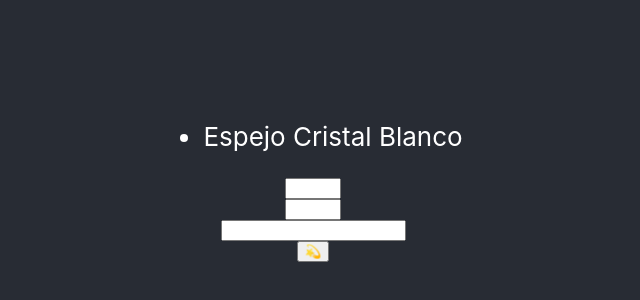
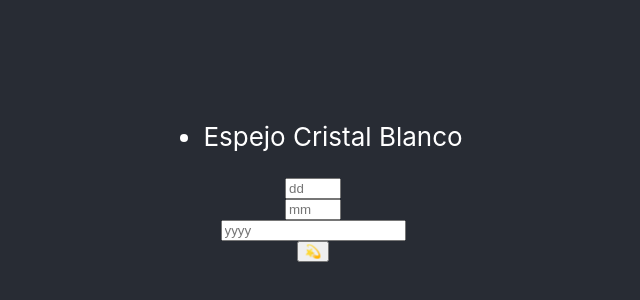
Before and after one commit to LihueMaidanaAvaca/KinCalculator, a React (Create React App) app: page / in a window 1280 px wide. Shown: the part 222-522 px from the top of the page, without its empty margins (327-967 px from the left). Built offline with nearby package versions, Linux system fonts and the light colour scheme.

Commit message:
placeholder

```diff
--- a/src/App.js
+++ b/src/App.js
@@ -36,9 +36,9 @@ function App() {
     <div className="App">
       <header className="App-header">
         <TodoList dates={dates} />
-        <input ref={todoDayRef} type="number" min="1" max="31" ></input>
-        <input ref={todoMonthRef} type="number" min="1" max="12" ></input>
-        <input ref={todoYearRef} type="number" ></input>
+        <input ref={todoDayRef} type="number" min="1" max="31" placeholder="dd"></input>
+        <input ref={todoMonthRef} type="number" min="1" max="12" placeholder="mm"></input>
+        <input ref={todoYearRef} type="number" placeholder="yyyy"></input>
         <button onClick={handleDateAdd} >💫</button>
       </header>
     </div>
```
